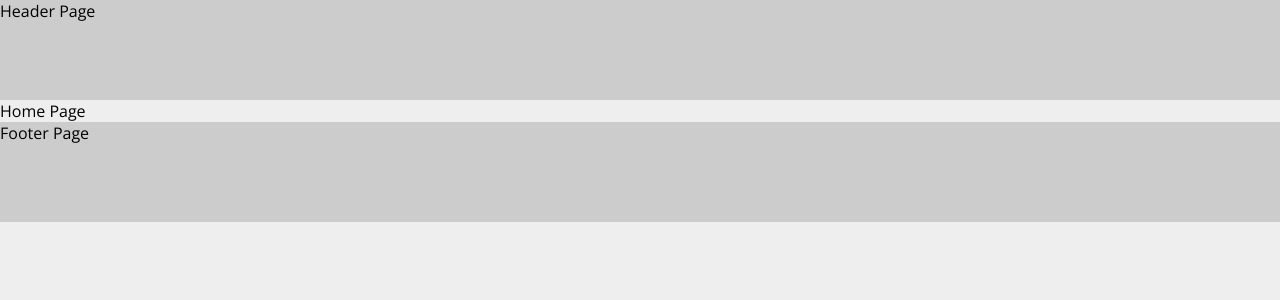
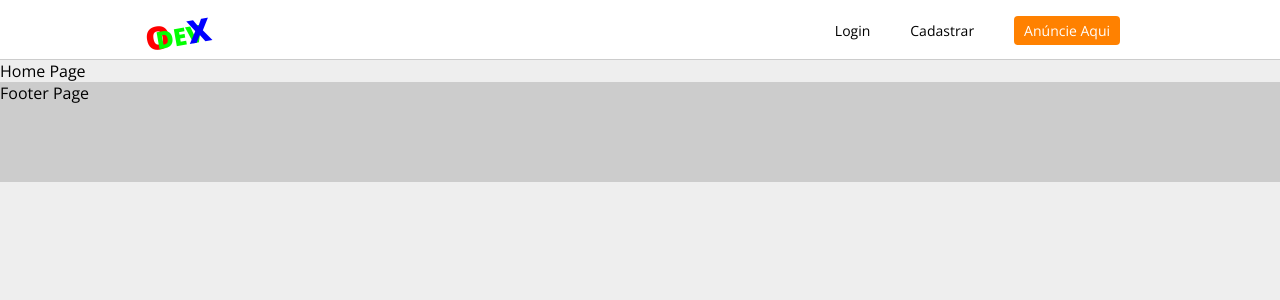
Before and after one commit to isaacjs-dev/classifieds, a React (Create React App) app in the folder front-end/: page / in a window 1280 px wide. Shown: the top 300 px of the page. Built offline with nearby package versions, Linux system fonts and the light colour scheme.

Commit message:
Creating the application header

```diff
--- a/front-end/src/App.css
+++ b/front-end/src/App.css
@@ -1,4 +1,4 @@
-@import url('https://fonts.googleapis.com/css2?family=Open+Sans:ital,wght@0,300;0,400;0,600;0,700;1,400;1,600;1,700&display=swap');
+@import url('https://fonts.googleapis.com/css2?family=Open+Sans:ital,wght@0,300;0,400;0,600;0,700;0,800;1,400;1,600;1,700&display=swap');
 
 * {
     font-family: 'Open Sans', sans-serif;
--- a/front-end/src/components/Header/index.js
+++ b/front-end/src/components/Header/index.js
@@ -1,11 +1,29 @@
 import React from 'react';
+import { Link } from 'react-router-dom';
 
 import { HeaderArea } from './styled'
 
 const Header = () => {
 
   return (
-    <HeaderArea>Header Page</HeaderArea>
+    <HeaderArea>
+      <div className="container">
+        <div className="logo">
+          <Link to="/">
+            <span className="letter-01">O</span>
+            <span className="letter-02">DEV</span>
+            <span className="letter-03">X</span>
+          </Link>
+        </div>
+        <nav>
+          <ul>
+            <li><Link to="">Login</Link></li>
+            <li><Link to="">Cadastrar</Link></li>
+            <li><Link to="" className='button'>Anúncie Aqui</Link></li>
+          </ul>
+        </nav>
+      </div>
+    </HeaderArea>
   );
 }
 
--- a/front-end/src/components/Header/styled.js
+++ b/front-end/src/components/Header/styled.js
@@ -1,6 +1,86 @@
 import styled from 'styled-components';
 
 export const HeaderArea = styled.div`
-    height: 100px;
-    background-color: #CCC;
+    background-color: #FFF;
+    height: 60px;
+    border-bottom: 1px solid #CCC;
+
+    .container {
+        max-width: 1000px;
+        margin: auto;
+        display: flex;
+
+        a {
+            text-decoration: none;
+        }
+
+        .logo {
+            flex: 1;
+            display: flex;
+            align-items: center;
+            height: 60px;
+            transform: rotate(-10deg);
+            margin-top:-50px;
+
+
+            .letter-01,
+            .letter-02,
+            .letter-03 {
+                font-size: 32px;
+                font-weight: 800;
+            }
+            .letter-01 {
+                color: #F00;
+
+            }
+            .letter-02 {
+                color: #0F0;
+                font-size: 24px;
+                margin-left: -15px;
+                margin-right: -15px;
+            }
+            .letter-03 {
+                color: #00F;
+                margin-top: -15px;
+            }
+        }
+
+        nav {
+            padding: 10px 0;
+
+            ul, li {
+                margin: 0;
+                padding: 0;
+                list-style: none;
+            }
+
+            ul {
+                display: flex;
+                align-items: center;
+                height: 40px;
+            }
+
+            li {
+                margin: 0 20px;
+
+                a {
+                    color: #000;
+                    font-size: 14px;
+
+                    &:hover {
+                        color: #999;
+                    }
+
+                    &.button {
+                        background-color: #FF8100;
+                        border-radius: 4px;
+                        color: #FFF;
+                        padding: 5px 10px;
+                    }
+
+                    &.button:hover { background-color: #E57706}
+                }
+            }
+        }
+    }
 `;
```
